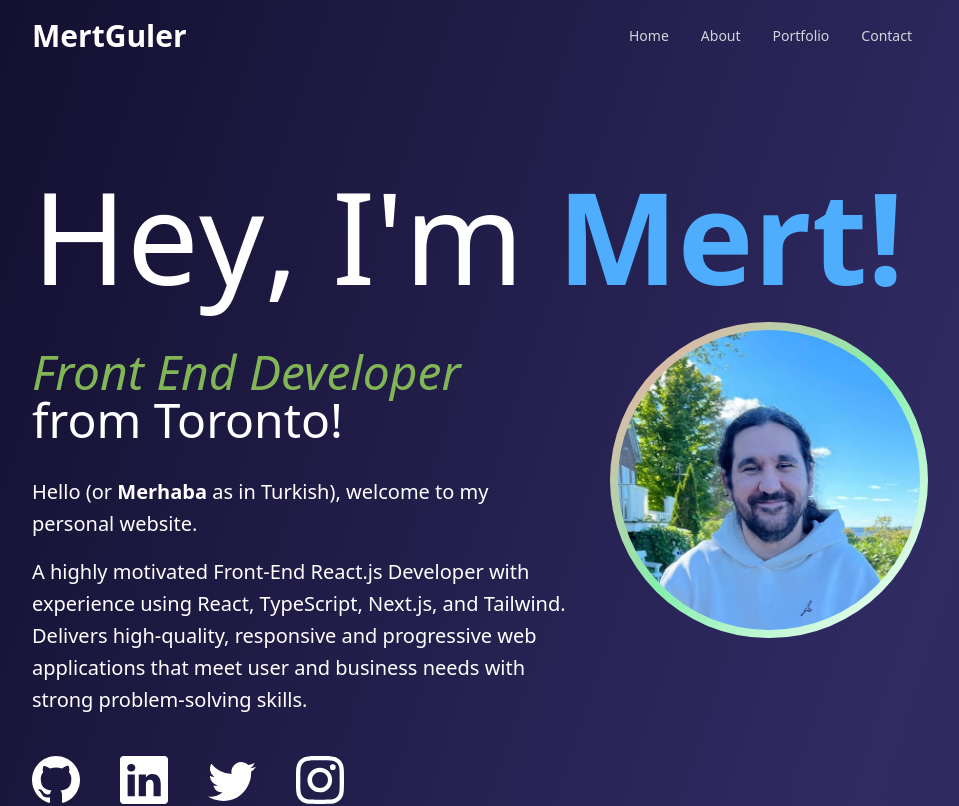
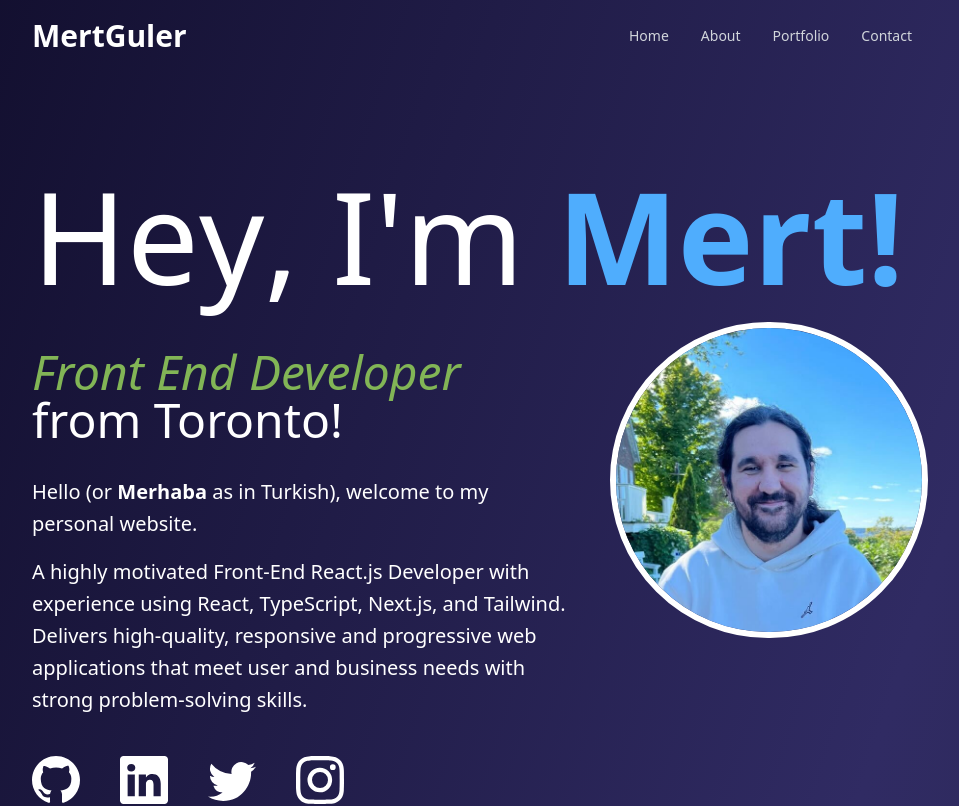
Before and after one commit to mertguler94/mertguler-personal-website, a Next.js app: page / in a window 1280 px wide. Shown: the top 806 px of the page, without its empty margins (160-1119 px from the left). Built offline with nearby package versions, Linux system fonts and the light colour scheme; no server answers.

Commit message:
remove animation on profile pic

```diff
--- a/src/components/hero.tsx
+++ b/src/components/hero.tsx
@@ -54,13 +54,11 @@ function Hero() {
           ))}
         </div>
       </div>
-      <div
-        className={`flex justify-center w-fit rounded-full bg-gradient-to-br from-red-300 via-green-300 to-white ${styles.imageDiv}`}
-      >
+      <div className={`flex justify-center w-fit rounded-full`}>
         <Image
           src={profile}
           alt="A photograph of Mert Guler"
-          className={`rounded-full p-2 ${styles.image}`}
+          className={`rounded-full border-[6px] border-white`}
           priority
         />
       </div>
```
